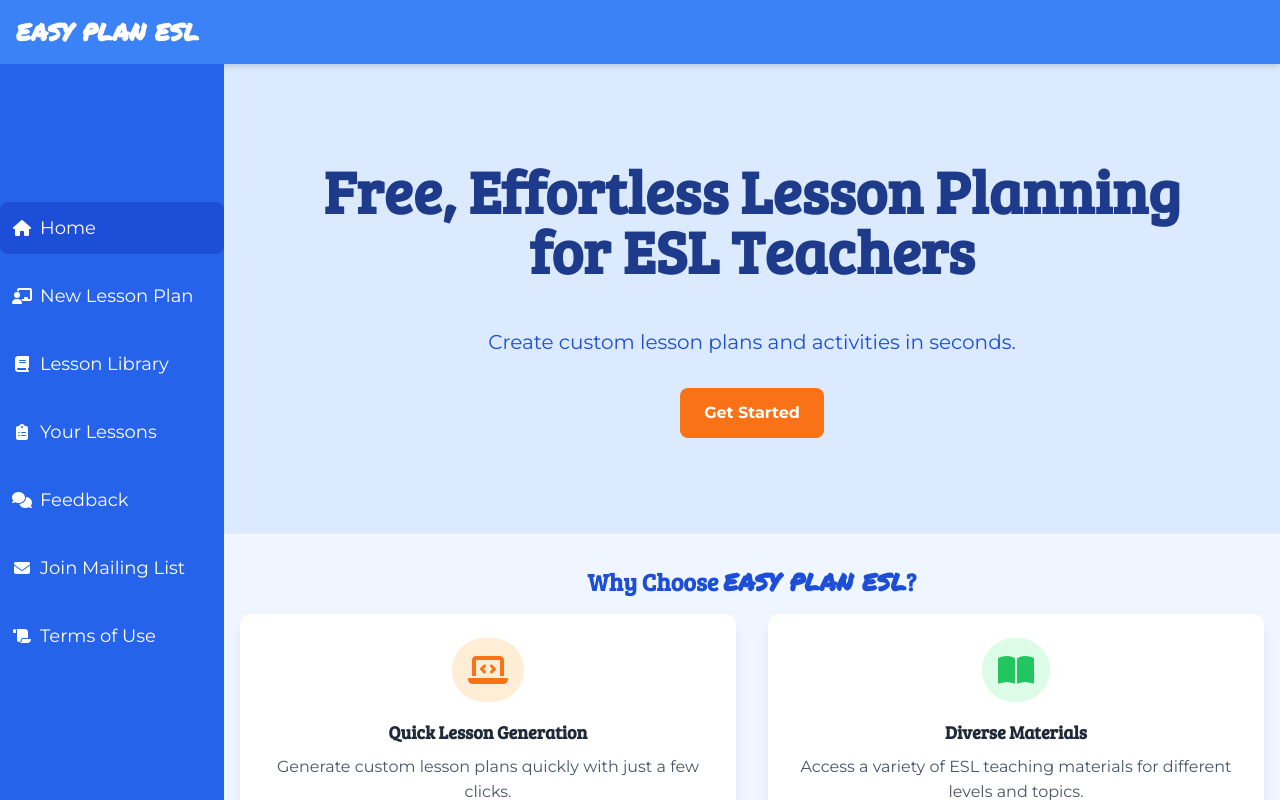
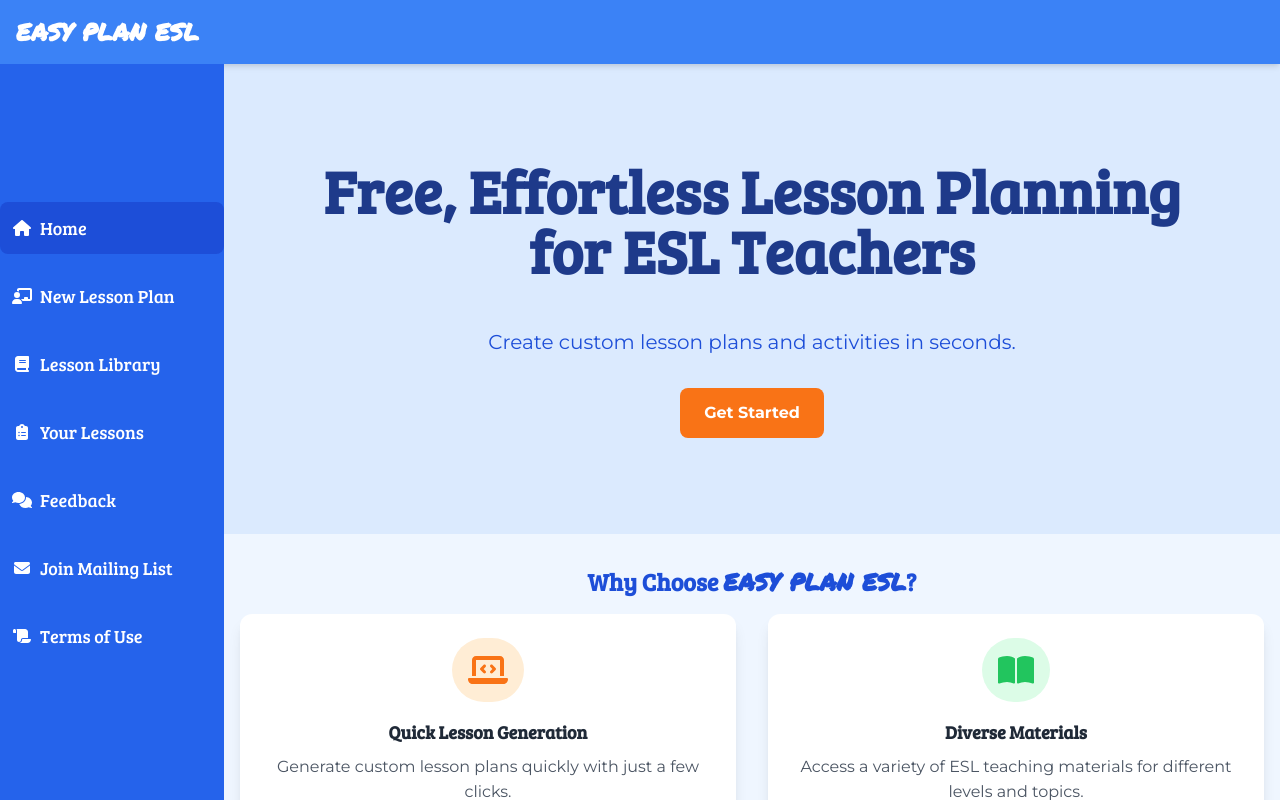
Before and after one commit to aidansheehan/unplan-app, a Next.js app: page / in a window 1280 px wide. Built offline with nearby package versions, Linux system fonts and the light colour scheme.

Commit message:
style-tweaks new: sidebar to bree font

```diff
--- a/src/components/sidebar-component.js
+++ b/src/components/sidebar-component.js
@@ -21,7 +21,7 @@ import { useEffect, useState } from "react";
     <ul className="space-y-4 h-full flex flex-col justify-center">
       {navItems.map(item => (
         <li key={item.href} className={`rounded-lg text-black md:text-white ${activePage === item.href ? 'bg-orange-500 md:bg-blue-700' : 'md:hover:bg-blue-500'} flex items-center justify-center md:justify-start text-center md:text-left`}>
-          <Link href={item.href} className="flex items-center md:justify-start w-full p-3">
+          <Link href={item.href} className="font-bree flex items-center md:justify-start w-full p-3">
             <FontAwesomeIcon icon={item.icon} fixedWidth />
             <span className="text-lg ml-2">{item.text}</span>
           </Link>
```
